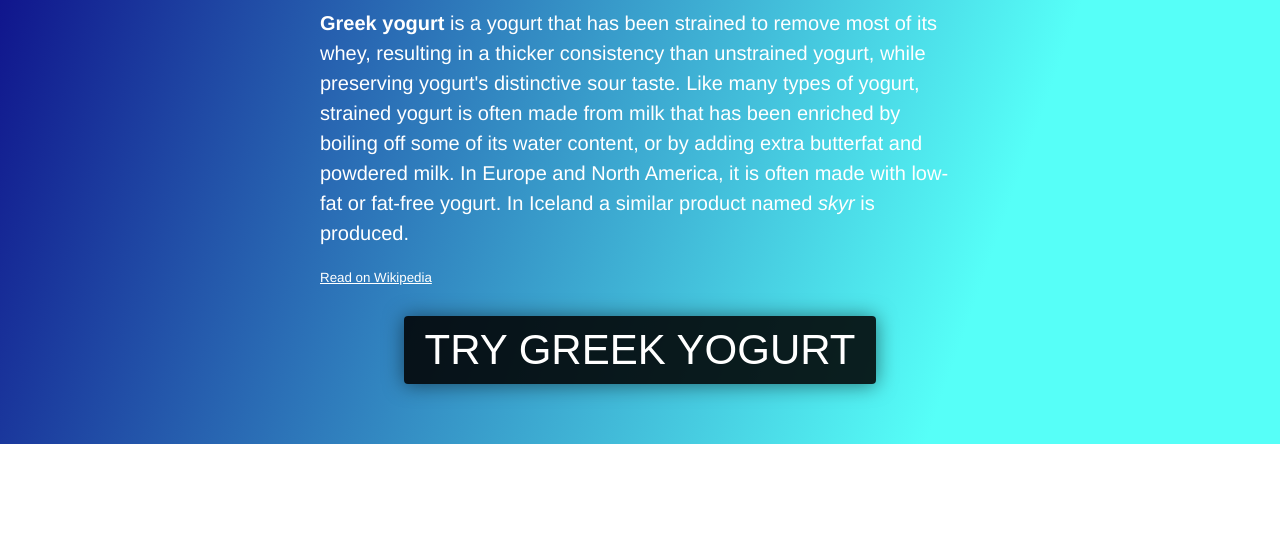
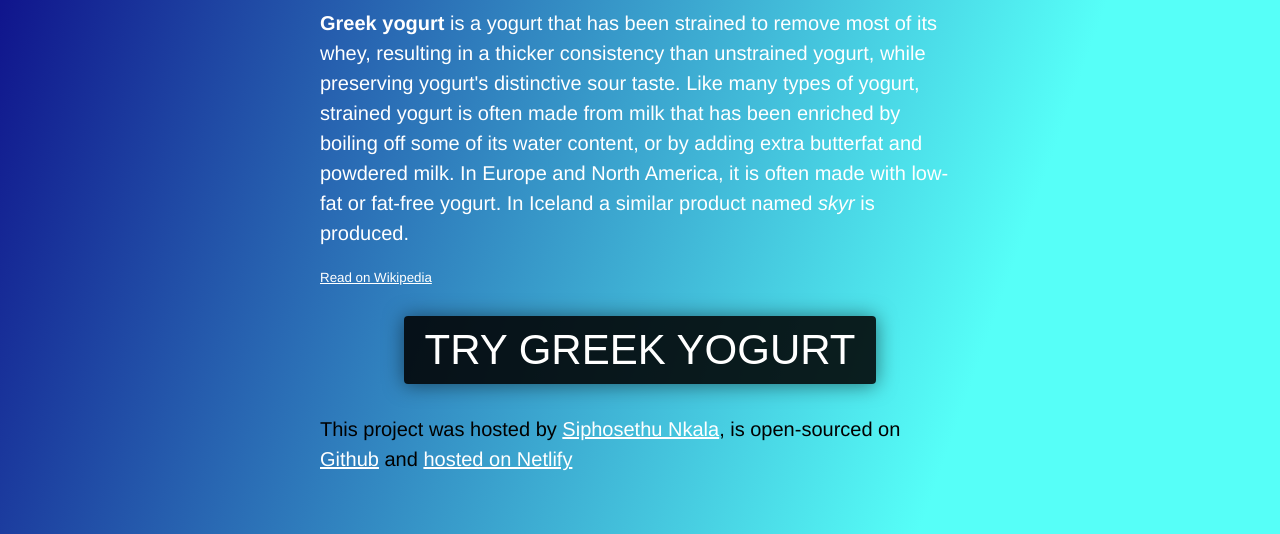
Before and after one commit to Siphosethu-Nkala-1/I-Love-Greek-Yogurt, a plain HTML site: page index.html in a window 1280 px wide. Shown: the part 573-1107 px from the top of the page. Before the commit the page ends 1017 px from the top, so only its background shows below. Drawn offline with Linux system fonts and the light colour scheme.

Commit message:
Added GitHub links and updated style.css

```diff
--- a/index.html
+++ b/index.html
@@ -22,6 +22,14 @@
     <small><a href="https://en.wikipedia.org/wiki/Strained_yogurt" target="_blank">Read on Wikipedia</a></small>
     <br>
       <button class="btn">Try Greek Yogurt</button>
+
+        <p class="greek">This project was hosted by
+        <a href="https://github.com/Siphosethu-Nkala-1">Siphosethu Nkala</a>, is open-sourced on
+        <a href="">Github</a>
+        and
+        <a href=""
+          >hosted on Netlify</a>
+        </p>
 <script src="src/index.js"></script>
   </body>
 </html>
--- a/src/style.css
+++ b/src/style.css
@@ -24,6 +24,11 @@
       p {
         line-height: 1.5;
         font-size: 20px;
+      }
+      .greek{
+        font-size: 20px;
+  color:black;
+
       }
 
       img {
```
